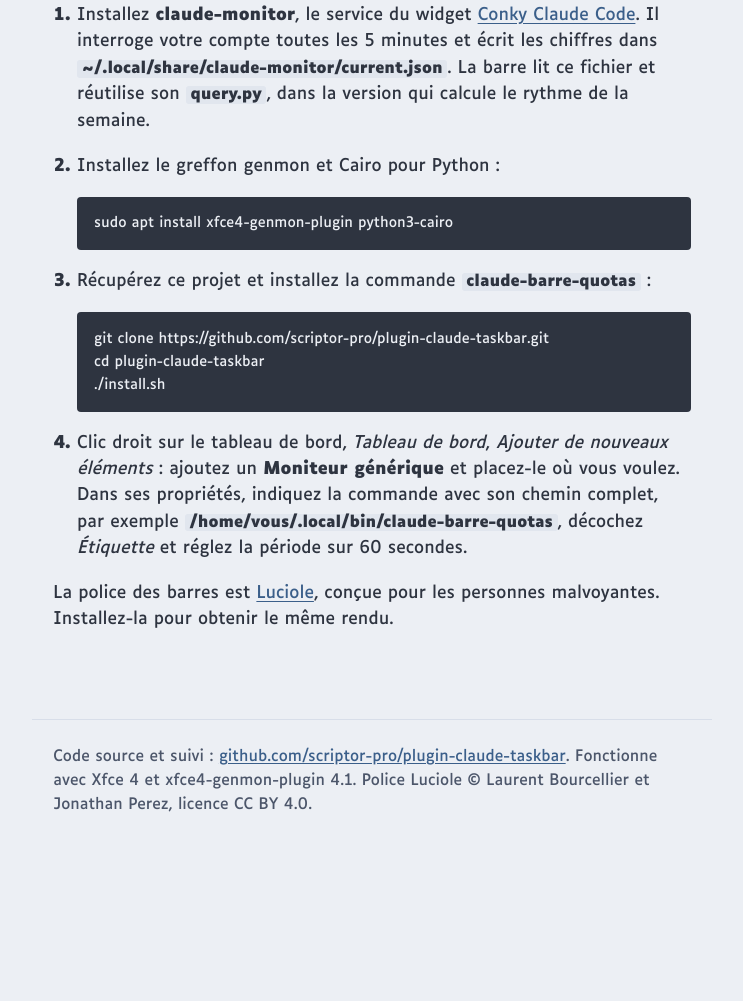
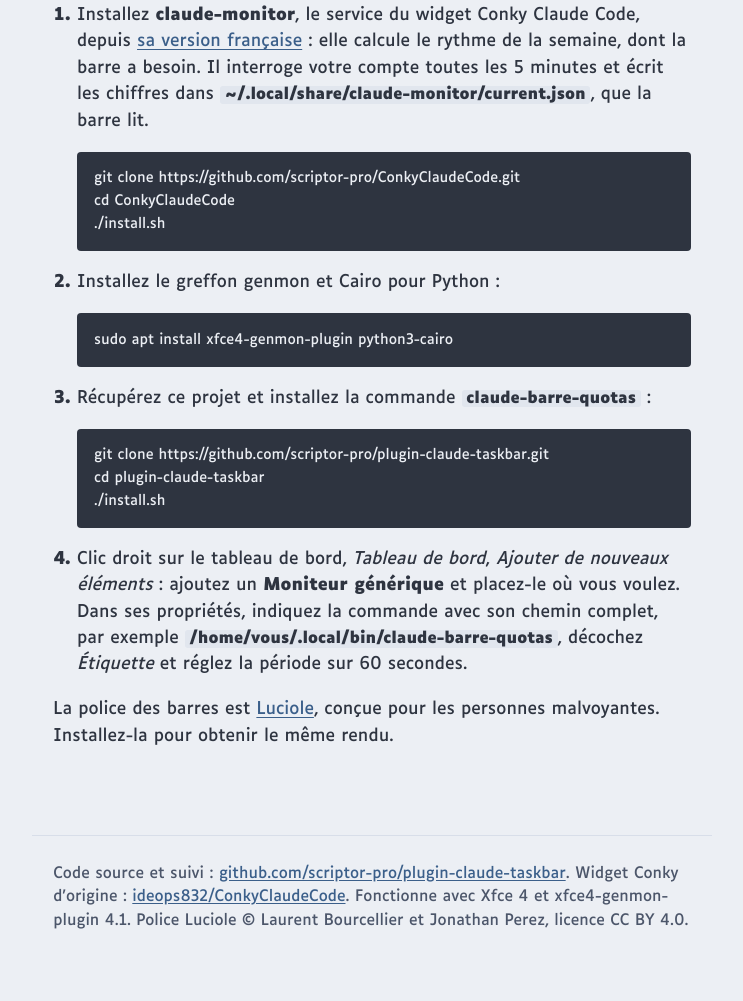
Before and after one commit to scriptor-pro/plugin-claude-taskbar, a plain HTML site: page index.html in a window 1280 px wide. Shown: the part 1796-2797 px from the top of the page, without its empty margins (268-1011 px from the left). Before the commit the page ends 2680 px from the top, so only its background shows below. Drawn offline with Linux system fonts and the light colour scheme.

Commit message:
Page : installer claude-monitor depuis scriptor-pro/ConkyClaudeCode
Co-Authored-By: Claude Opus 5.5 <noreply@anthropic.com>

```diff
--- a/index.html
+++ b/index.html
@@ -80,7 +80,10 @@
     <h2>Installer</h2>
     <ol class="etapes">
       <li>
-        <p>Installez <strong>claude-monitor</strong>, le service du widget <a href="https://github.com/ideops832/ConkyClaudeCode">Conky Claude Code</a>. Il interroge votre compte toutes les 5 minutes et écrit les chiffres dans <code>~/.local/share/claude-monitor/current.json</code>. La barre lit ce fichier et réutilise son <code>query.py</code>, dans la version qui calcule le rythme de la semaine.</p>
+        <p>Installez <strong>claude-monitor</strong>, le service du widget Conky Claude Code, depuis <a href="https://github.com/scriptor-pro/ConkyClaudeCode">sa version française</a> : elle calcule le rythme de la semaine, dont la barre a besoin. Il interroge votre compte toutes les 5 minutes et écrit les chiffres dans <code>~/.local/share/claude-monitor/current.json</code>, que la barre lit.</p>
+        <pre><code>git clone https://github.com/scriptor-pro/ConkyClaudeCode.git
+cd ConkyClaudeCode
+./install.sh</code></pre>
       </li>
       <li>
         <p>Installez le greffon genmon et Cairo pour Python :</p>
@@ -100,7 +103,7 @@ cd plugin-claude-taskbar
   </main>
 
   <footer>
-    <p>Code source et suivi : <a href="https://github.com/scriptor-pro/plugin-claude-taskbar">github.com/scriptor-pro/plugin-claude-taskbar</a>. Fonctionne avec Xfce 4 et xfce4-genmon-plugin 4.1. Police Luciole © Laurent Bourcellier et Jonathan Perez, licence CC BY 4.0.</p>
+    <p>Code source et suivi : <a href="https://github.com/scriptor-pro/plugin-claude-taskbar">github.com/scriptor-pro/plugin-claude-taskbar</a>. Widget Conky d'origine : <a href="https://github.com/ideops832/ConkyClaudeCode">ideops832/ConkyClaudeCode</a>. Fonctionne avec Xfce 4 et xfce4-genmon-plugin 4.1. Police Luciole © Laurent Bourcellier et Jonathan Perez, licence CC BY 4.0.</p>
   </footer>
 
   <script src="assets/demo.js"></script>
```
Also changed, not shown: en/index.html (+5 -2 lines).
